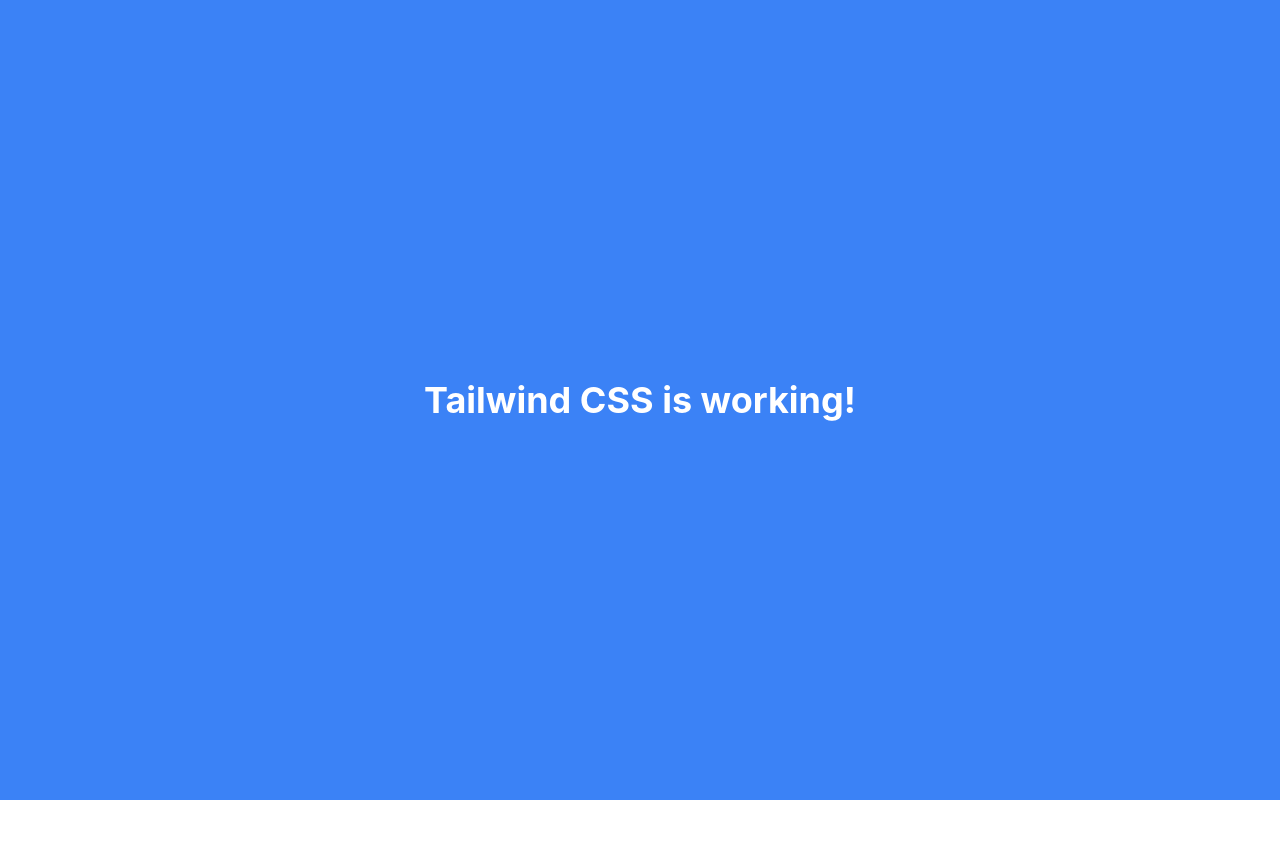
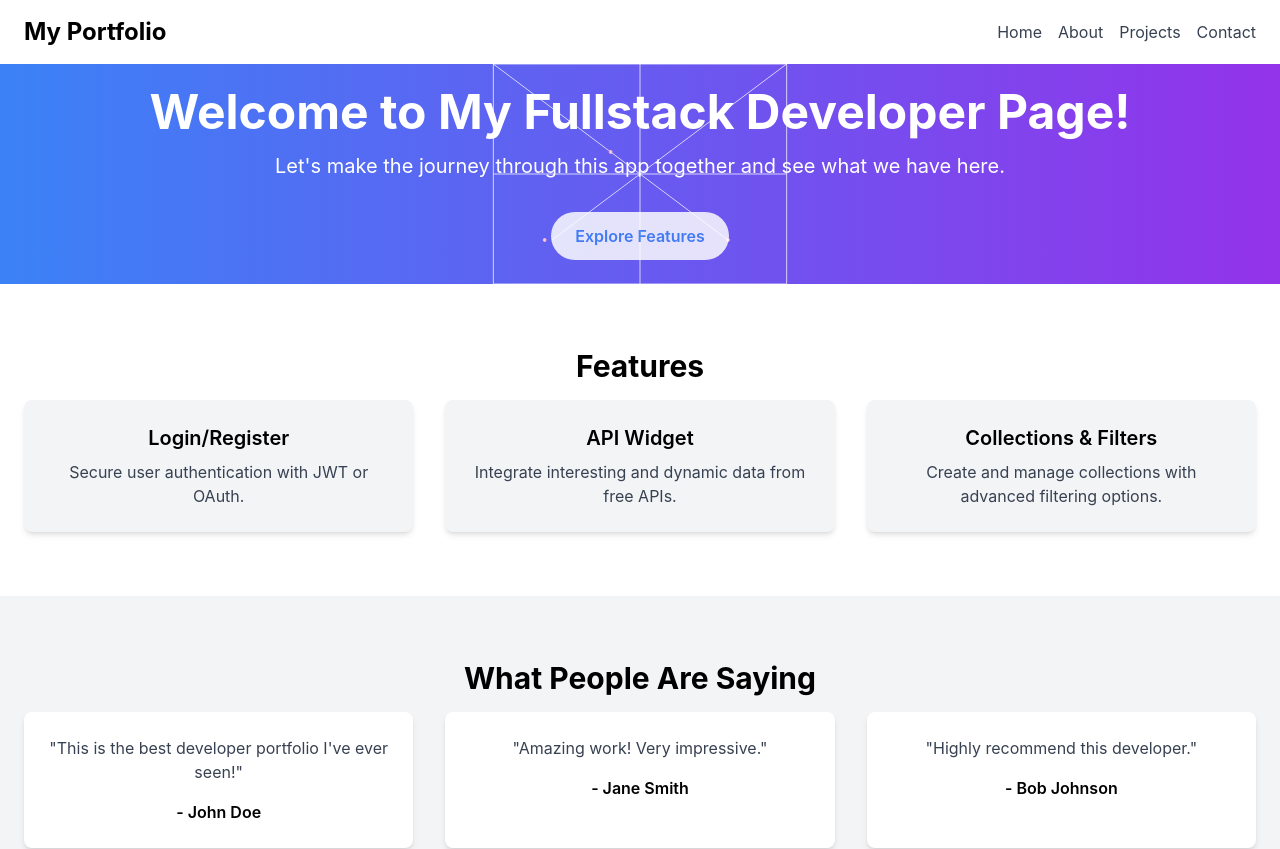
Before and after one commit to honomonodev/honomonoFun-front, a React (Create React App) app: page / in a window 1280 px wide. Shown: the top 849 px of the page. Before the commit the page ends 800 px from the top, so only its background shows below. Built offline with nearby package versions, Linux system fonts and the light colour scheme.

Commit message:
Starting paint and animate

```diff
--- a/package.json
+++ b/package.json
@@ -12,14 +12,15 @@
     "@types/react-dom": "^18.3.1",
     "react": "^18.3.1",
     "react-dom": "^18.3.1",
+    "react-router-dom": "^7.0.1",
     "react-scripts": "5.0.1",
     "typescript": "^4.9.5",
     "web-vitals": "^2.1.4"
   },
   "devDependencies": {
-    "tailwindcss": "^3.0.0",
+    "autoprefixer": "^10.0.0",
     "postcss": "^8.0.0",
-    "autoprefixer": "^10.0.0"
+    "tailwindcss": "^3.0.0"
   },
   "scripts": {
     "start": "react-scripts start",
--- a/src/App.tsx
+++ b/src/App.tsx
@@ -1,13 +1,17 @@
 import React from 'react';
+import { Routes, Route } from 'react-router-dom';
+import HomePage from './pages/HomePage';
+import LoginPage from './pages/LoginPage';
+import RegisterPage from './pages/RegisterPage';
 
-function App() {
+const App: React.FC = () => {
   return (
-    <div className="min-h-screen bg-blue-500 flex items-center justify-center">
-      <h1 className="text-white text-4xl font-bold">
-        Tailwind CSS is working!
-      </h1>
-    </div>
+    <Routes>
+      <Route path="/" element={<HomePage />} />
+      <Route path="/login" element={<LoginPage />} />
+      <Route path="/register" element={<RegisterPage />} />
+    </Routes>
   );
-}
+};
 
 export default App;
--- /dev/null
+++ b/src/components/common/Footer.tsx
@@ -0,0 +1,18 @@
+import React from 'react';
+
+const Footer: React.FC = () => {
+  return (
+    <footer className="bg-gray-800 text-white py-6">
+      <div className="container mx-auto text-center px-4 md:px-6">
+        <p>&copy; 2024 Your Name. All rights reserved.</p>
+        <div className="space-x-4 mt-4">
+          <a href="https://github.com/yourusername" className="hover:text-gray-400">GitHub</a>
+          <a href="https://linkedin.com/in/yourusername" className="hover:text-gray-400">LinkedIn</a>
+          <a href="mailto:your.email@example.com" className="hover:text-gray-400">Email</a>
+        </div>
+      </div>
+    </footer>
+  );
+};
+
+export default Footer;
--- /dev/null
+++ b/src/components/common/Navbar.tsx
@@ -0,0 +1,32 @@
+import React, { useState } from 'react';
+
+const Navbar: React.FC = () => {
+  const [isOpen, setIsOpen] = useState(false);
+
+  const toggleMenu = () => {
+    setIsOpen(!isOpen);
+  };
+
+  return (
+    <nav className="bg-white shadow-md py-4">
+      <div className="container mx-auto flex justify-between items-center px-4 md:px-6">
+        <div className="text-2xl font-bold">My Portfolio</div>
+        <div className="md:hidden">
+          <button onClick={toggleMenu} className="text-gray-700 focus:outline-none">
+            <svg className="w-6 h-6" fill="none" stroke="currentColor" viewBox="0 0 24 24" xmlns="http://www.w3.org/2000/svg">
+              <path strokeLinecap="round" strokeLinejoin="round" strokeWidth="2" d="M4 6h16M4 12h16m-7 6h7"></path>
+            </svg>
+          </button>
+        </div>
+        <div className={`md:flex space-x-4 ${isOpen ? 'block' : 'hidden'}`}>
+          <a href="/" className="block md:inline-block text-gray-700 hover:text-blue-500">Home</a>
+          <a href="/about" className="block md:inline-block text-gray-700 hover:text-blue-500">About</a>
+          <a href="/projects" className="block md:inline-block text-gray-700 hover:text-blue-500">Projects</a>
+          <a href="/contact" className="block md:inline-block text-gray-700 hover:text-blue-500">Contact</a>
+        </div>
+      </div>
+    </nav>
+  );
+};
+
+export default Navbar;
--- /dev/null
+++ b/src/components/widgets/AnimatedLines.tsx
@@ -0,0 +1,26 @@
+import React from 'react';
+
+const AnimatedLines: React.FC = () => {
+  return (
+    <svg className="absolute inset-0 w-full h-full" xmlns="http://www.w3.org/2000/svg" viewBox="0 0 800 600">
+      <line x1="0" y1="0" x2="800" y2="600" stroke="white" strokeWidth="2" className="animate-line" />
+      <line x1="800" y1="0" x2="0" y2="600" stroke="white" strokeWidth="2" className="animate-line" />
+      <line x1="400" y1="0" x2="400" y2="600" stroke="white" strokeWidth="2" className="animate-line" />
+      <line x1="0" y1="300" x2="800" y2="300" stroke="white" strokeWidth="2" className="animate-line" />
+      <line x1="0" y1="0" x2="0" y2="600" stroke="white" strokeWidth="2" className="animate-line" />
+      <line x1="800" y1="0" x2="800" y2="600" stroke="white" strokeWidth="2" className="animate-line" />
+      <line x1="0" y1="0" x2="800" y2="0" stroke="white" strokeWidth="2" className="animate-line" />
+      <line x1="0" y1="600" x2="800" y2="600" stroke="white" strokeWidth="2" className="animate-line" />
+      <circle cx="0" cy="0" r="5" fill="pink" className="animate-point" />
+      <circle cx="800" cy="0" r="5" fill="pink" className="animate-point" />
+      <circle cx="400" cy="0" r="5" fill="pink" className="animate-point" />
+      <circle cx="0" cy="300" r="5" fill="pink" className="animate-point" />
+      <circle cx="0" cy="600" r="5" fill="pink" className="animate-point" />
+      <circle cx="800" cy="600" r="5" fill="pink" className="animate-point" />
+      <circle cx="800" cy="300" r="5" fill="pink" className="animate-point" />
+      <circle cx="400" cy="600" r="5" fill="pink" className="animate-point" />
+    </svg>
+  );
+};
+
+export default AnimatedLines;
--- a/src/index.css
+++ b/src/index.css
@@ -11,7 +11,58 @@
   -moz-osx-font-smoothing: grayscale;
 }
 
-code {
-  font-family: source-code-pro, Menlo, Monaco, Consolas, "Courier New",
-    monospace;
+@keyframes lineAnimation {
+  0% {
+    stroke-dasharray: 0, 2000;
+  }
+  100% {
+    stroke-dasharray: 2000, 0;
+  }
 }
+
+@keyframes pointAnimation {
+  0% {
+    offset-distance: 0%;
+  }
+  100% {
+    offset-distance: 100%;
+  }
+}
+
+.animate-line {
+  stroke-dasharray: 2000, 0;
+  animation: lineAnimation 4s linear infinite;
+}
+
+.animate-point {
+  offset-path: path('M0,0 L800,600');
+  animation: pointAnimation 4s linear infinite;
+}
+
+.animate-point:nth-child(2) {
+  offset-path: path('M800,0 L0,600');
+}
+
+.animate-point:nth-child(3) {
+  offset-path: path('M400,0 L400,600');
+}
+
+.animate-point:nth-child(4) {
+  offset-path: path('M0,300 L800,300');
+}
+
+.animate-point:nth-child(5) {
+  offset-path: path('M0,0 L0,600');
+}
+
+.animate-point:nth-child(6) {
+  offset-path: path('M800,0 L800,600');
+}
+
+.animate-point:nth-child(7) {
+  offset-path: path('M0,0 L800,0');
+}
+
+.animate-point:nth-child(8) {
+  offset-path: path('M0,600 L800,600');
+}
--- a/src/index.tsx
+++ b/src/index.tsx
@@ -1,5 +1,6 @@
 import React from 'react';
 import ReactDOM from 'react-dom/client';
+import { BrowserRouter } from 'react-router-dom';
 import './index.css';
 import App from './App';
 import reportWebVitals from './reportWebVitals';
@@ -9,11 +10,10 @@
 );
 root.render(
   <React.StrictMode>
-    <App />
+    <BrowserRouter>
+      <App />
+    </BrowserRouter>
   </React.StrictMode>
 );
 
-// If you want to start measuring performance in your app, pass a function
-// to log results (for example: reportWebVitals(console.log))
-// or send to an analytics endpoint. Learn more: https://bit.ly/CRA-vitals
 reportWebVitals();
--- a/src/pages/HomePage.tsx
+++ b/src/pages/HomePage.tsx
@@ -1,11 +1,79 @@
-import React from 'react';
+import React, { useState } from 'react';
+import Navbar from '../components/common/Navbar';
+import Footer from '../components/common/Footer';
+import AnimatedLines from '../components/widgets/AnimatedLines';
 
 const HomePage: React.FC = () => {
+  const [isToggled, setIsToggled] = useState(false);
+
+  const handleToggle = () => {
+    setIsToggled(!isToggled);
+  };
+
   return (
-    <div className="min-h-screen bg-blue-500 flex items-center justify-center">
-      <h1 className="text-white text-4xl font-bold">
-        Welcome to My Fullstack Developer Page!
-      </h1>
+    <div className="min-h-screen flex flex-col relative">
+      <Navbar />
+
+      {/* Hero Section */}
+      <header className="flex-grow bg-gradient-to-r from-blue-500 to-purple-600 flex items-center justify-center text-center text-white p-6 relative overflow-hidden">
+        <AnimatedLines />
+        <div className="max-w-screen-lg mx-auto relative z-10">
+          <h1 className="text-3xl md:text-5xl font-bold mb-4">Welcome to My Fullstack Developer Page!</h1>
+          <p className="text-lg md:text-xl mb-8">Let's make the journey through this app together and see what we have here.</p>
+          <button
+            onClick={handleToggle}
+            className={`bg-white text-blue-500 px-4 py-2 md:px-6 md:py-3 rounded-full font-semibold hover:bg-gray-100 transition-transform duration-500 ${
+              isToggled ? 'animate-bounce' : 'animate-pulse'
+            }`}
+          >
+            Explore Features
+          </button>
+        </div>
+      </header>
+
+      {/* Features Section */}
+      <section id="features" className="py-12 md:py-16 bg-white text-center">
+        <div className="container mx-auto px-4 md:px-6">
+          <h2 className="text-2xl md:text-3xl font-bold mb-4">Features</h2>
+          <div className="grid grid-cols-1 md:grid-cols-3 gap-8">
+            <div className="p-6 bg-gray-100 rounded-lg shadow-md">
+              <h3 className="text-lg md:text-xl font-semibold mb-2">Login/Register</h3>
+              <p className="text-gray-700">Secure user authentication with JWT or OAuth.</p>
+            </div>
+            <div className="p-6 bg-gray-100 rounded-lg shadow-md">
+              <h3 className="text-lg md:text-xl font-semibold mb-2">API Widget</h3>
+              <p className="text-gray-700">Integrate interesting and dynamic data from free APIs.</p>
+            </div>
+            <div className="p-6 bg-gray-100 rounded-lg shadow-md">
+              <h3 className="text-lg md:text-xl font-semibold mb-2">Collections & Filters</h3>
+              <p className="text-gray-700">Create and manage collections with advanced filtering options.</p>
+            </div>
+          </div>
+        </div>
+      </section>
+
+      {/* Testimonials Section */}
+      <section className="py-12 md:py-16 bg-gray-100 text-center">
+        <div className="container mx-auto px-4 md:px-6">
+          <h2 className="text-2xl md:text-3xl font-bold mb-4">What People Are Saying</h2>
+          <div className="grid grid-cols-1 md:grid-cols-2 lg:grid-cols-3 gap-8">
+            <div className="p-6 bg-white rounded-lg shadow-md">
+              <p className="text-gray-700 mb-4">"This is the best developer portfolio I've ever seen!"</p>
+              <p className="font-semibold">- John Doe</p>
+            </div>
+            <div className="p-6 bg-white rounded-lg shadow-md">
+              <p className="text-gray-700 mb-4">"Amazing work! Very impressive."</p>
+              <p className="font-semibold">- Jane Smith</p>
+            </div>
+            <div className="p-6 bg-white rounded-lg shadow-md">
+              <p className="text-gray-700 mb-4">"Highly recommend this developer."</p>
+              <p className="font-semibold">- Bob Johnson</p>
+            </div>
+          </div>
+        </div>
+      </section>
+
+      <Footer />
     </div>
   );
 };
```
Also changed, not shown: src/pages/LoginPage.tsx (+8 -19 lines), 1 other file (tests, documents, lock files or other folders).
